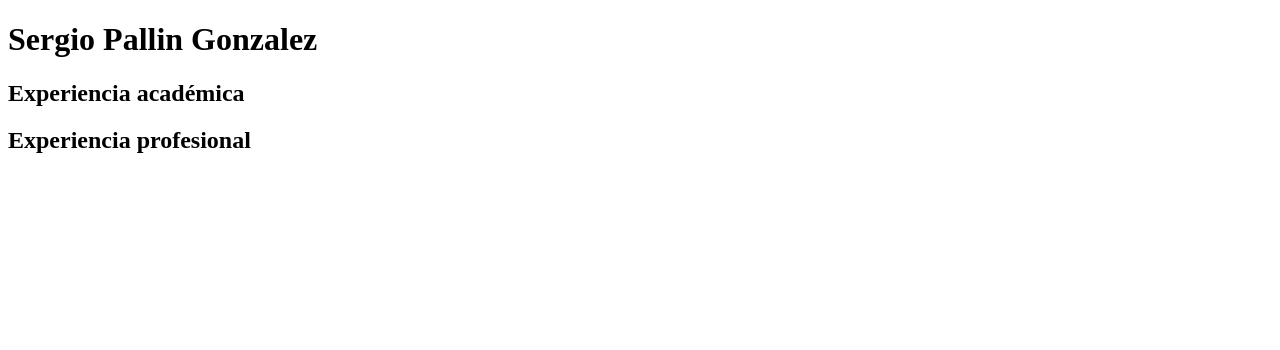
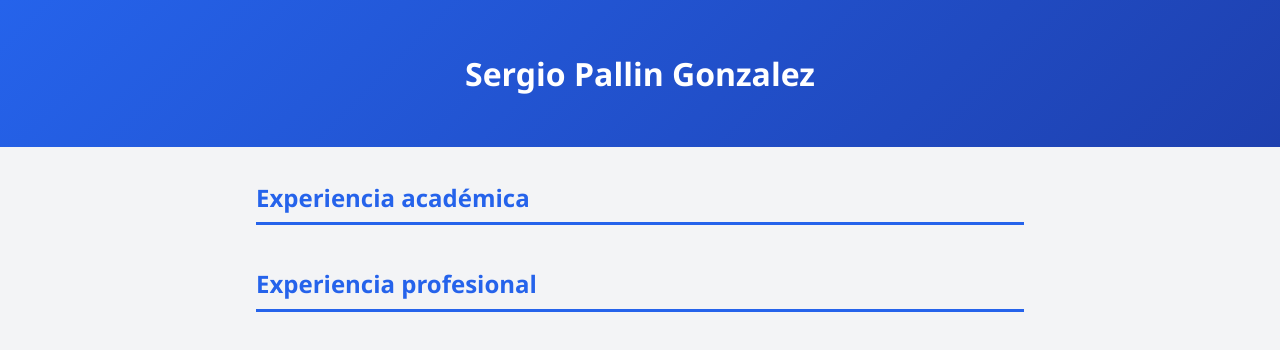
Before and after one commit to spalling25/pagina_cv, a plain HTML site: page index.html in a window 1280 px wide. Drawn offline with Linux system fonts and the light colour scheme.

Commit message:
style: add CSS generated with AI to improve the page design

```diff
--- a/index.html
+++ b/index.html
@@ -4,6 +4,7 @@
   <meta charset="UTF-8">
   <meta name="viewport" content="width=device-width, initial-scale=1.0">
   <title>CV - Sergio Pallin Gonzalez</title>
+    <link rel="stylesheet" href="style.css">
 </head>
 <body>
   <header>
--- /dev/null
+++ b/style.css
@@ -0,0 +1,70 @@
+:root {
+  --color-primary: #2563eb;
+  --color-bg: #f3f4f6;
+  --color-card: #ffffff;
+  --color-text: #1f2937;
+}
+
+* {
+  box-sizing: border-box;
+  margin: 0;
+  padding: 0;
+}
+
+body {
+  font-family: "Segoe UI", Arial, sans-serif;
+  background-color: var(--color-bg);
+  color: var(--color-text);
+  line-height: 1.6;
+}
+
+header {
+  background: linear-gradient(135deg, var(--color-primary), #1e40af);
+  color: #fff;
+  text-align: center;
+  padding: 3rem 1rem;
+}
+
+main {
+  max-width: 800px;
+  margin: 2rem auto;
+  padding: 0 1rem;
+}
+
+section {
+  margin-bottom: 2.5rem;
+}
+
+section h2 {
+  color: var(--color-primary);
+  border-bottom: 3px solid var(--color-primary);
+  padding-bottom: 0.3rem;
+  margin-bottom: 1rem;
+}
+
+.item {
+  background: var(--color-card);
+  border-left: 5px solid var(--color-primary);
+  border-radius: 8px;
+  padding: 1rem 1.25rem;
+  margin-bottom: 1rem;
+  box-shadow: 0 2px 6px rgba(0, 0, 0, 0.1);
+  transition: transform 0.2s;
+}
+
+.item:hover {
+  transform: translateY(-3px);
+}
+
+.item h3 {
+  font-size: 1.1rem;
+}
+
+.item .lugar {
+  font-weight: 600;
+}
+
+.item .fechas {
+  font-size: 0.9rem;
+  color: #6b7280;
+}
```
